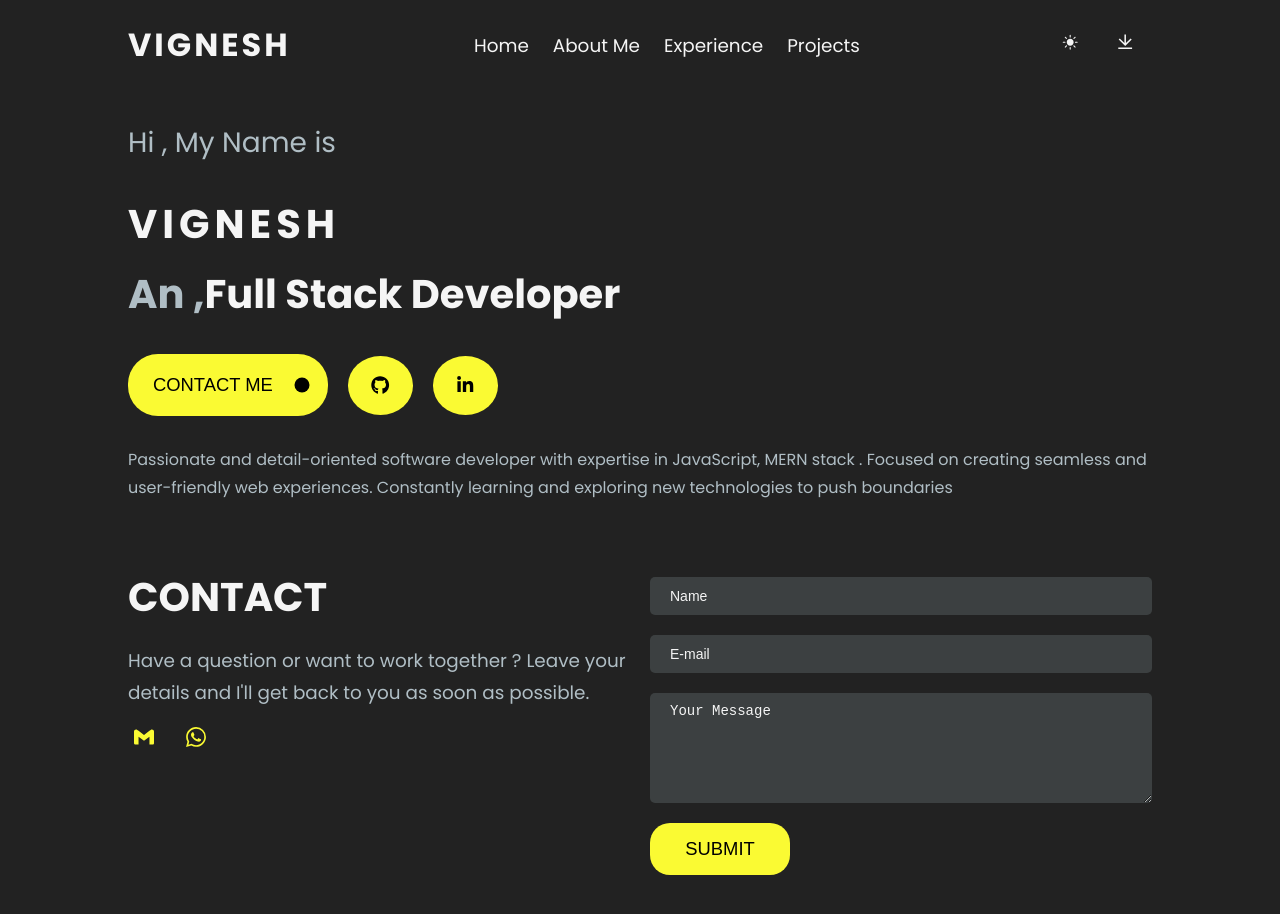
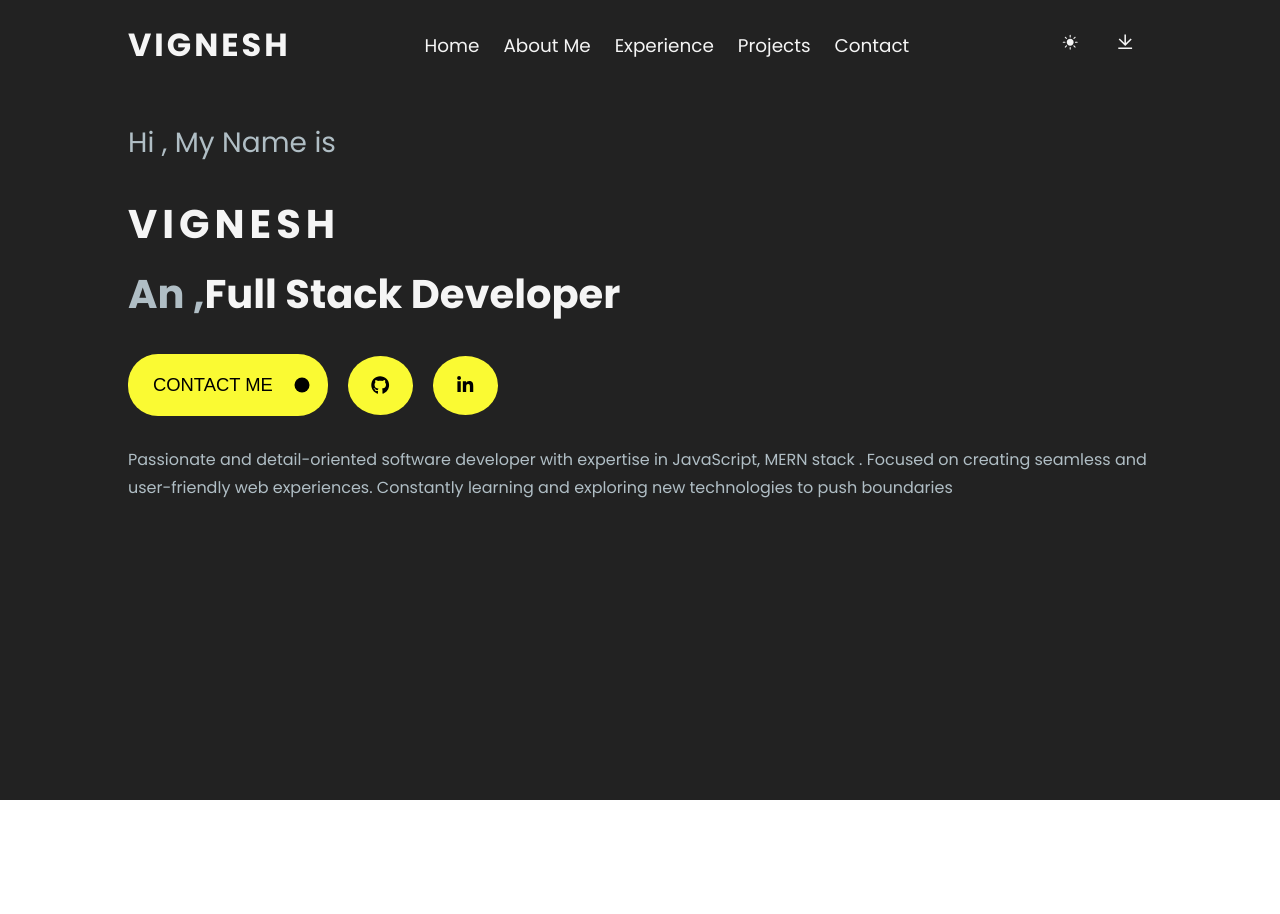
Before and after one commit to vickynot-10/Vickys-Portfolio, a React (Create React App) app: page / in a window 1280 px wide. Shown: the top 914 px of the page. After the commit the page ends 800 px from the top, so only its background shows below. Built offline with nearby package versions, Linux system fonts and the light colour scheme.

Commit message:
made contact as separate compoent

```diff
--- a/src/App.css
+++ b/src/App.css
@@ -11,7 +11,7 @@
     --yellow-theme-color: #fafa33;
     --border-divider-color: #f5f5f5;
 
-    --box-border-shadow: 0px 0px 2px rgba(255, 255, 255, 1);
+    --box-border-shadow: 0px 0px 2px rgb(255, 255, 255);
 
     /* MOBILE NAV BAR*/
     --mobile-nav-bg-color: #111111;
--- a/src/App.jsx
+++ b/src/App.jsx
@@ -24,9 +24,9 @@ export function App() {
           <Route path="/projects" element={<Project />} />
           <Route path="/about" element={<AboutMe />} />
           <Route path="/experience" element={<Experience />} />
+          <Route path="/contact" element={<Contact /> } />
           <Route path="*" element={<Navigate to="/" />} />
         </Routes>
-         <Contact />
         </ContextProvider>
     </div>
   );
--- a/src/Assests/assest.jsx
+++ b/src/Assests/assest.jsx
@@ -1,5 +1,5 @@
 
-import ResumePDF from './Vignesh-Full-Stack-dev.pdf';
+import ResumePDF from './Vignesh-Software-dev.pdf';
 import FoodImg from "./Project-Pictures/Food-order-Main.jpg";
 import SkullImg from "./Project-Pictures/Skull-Thumbnail.jpg";
 
--- a/src/Components/Contact/contact.css
+++ b/src/Components/Contact/contact.css
@@ -1,7 +1,6 @@
 #contact-container {
     width: 100%;
-    padding-bottom: 40px;
-    margin-top: 50px;
+    margin: 2em 0 0 0;
 }
 
 .contact-wrapper {
--- a/src/Components/Contact/contact.jsx
+++ b/src/Components/Contact/contact.jsx
@@ -1,11 +1,15 @@
-import { useState } from "react";
+import { useState,useEffect } from "react";
 import "./contact.css";
 import { SiGmail, SiWhatsapp } from "react-icons/si";
 import axios from "axios";
 import Loader from "../Loader/loader";
 import Toaster from "../Toaster/toaster";
-
+import { useNav } from "../../Contexts/navContext";
 export default function Contact() {
+  const { setnavValue } = useNav();
+  useEffect(() => {
+    setnavValue("contact");
+  }, []);
   const [isLoading, setLoading] = useState(false);
   const [resObj, setResObj] = useState({
     isSent: false,
--- a/src/Components/Home/home.css
+++ b/src/Components/Home/home.css
@@ -179,7 +179,7 @@
 
     .home-wrapper>p:nth-child(2),
     .home-wrapper>p:nth-child(3) {
-        font-size: clamp(1rem, 1.10rem, 2rem);
+        font-size: clamp(1rem, 1.25rem, 2rem);
     }
 
     .home-wrapper div {
@@ -201,7 +201,7 @@
 
 
     .home-wrapper div a:not(:nth-child(1)) button {
-        margin-top: 20px;
+        margin:20px 0 0 0;
         justify-self: center;
     }
 
--- a/src/Components/Home/home.jsx
+++ b/src/Components/Home/home.jsx
@@ -4,6 +4,7 @@ import { useEffect, useState } from "react";
 import { useNav } from "../../Contexts/navContext";
 import { FaLinkedinIn } from "react-icons/fa6";
 import { FaGithub } from "react-icons/fa";
+import { Link } from "react-router-dom";
 
 export default function Home() {
   const roles = [
@@ -40,12 +41,10 @@ export default function Home() {
           </span>
         </p>
         <div>
-          <a
-            style={{  scrollBehavior: "smooth" }}
-            href="#contact-container"
+          <Link to='/contact'
           >
             <button>Contact me</button>
-          </a>
+          </Link>
           <a
             target="_blank"
             href="https://github.com/vickynot-10"
--- a/src/Components/NavBar/navbar.jsx
+++ b/src/Components/NavBar/navbar.jsx
@@ -69,6 +69,13 @@ export default function NavBar() {
           >
             Projects
           </Link>
+          <Link
+            to="/contact"
+            onClick={() => changeNavClass("contact")}
+            className={navValue === "contact" ? "active" : " "}
+          >
+            Contact
+          </Link>
         </div>
 
         <div>
```
Also changed, not shown: 2 other files (tests, documents, lock files or other folders).
